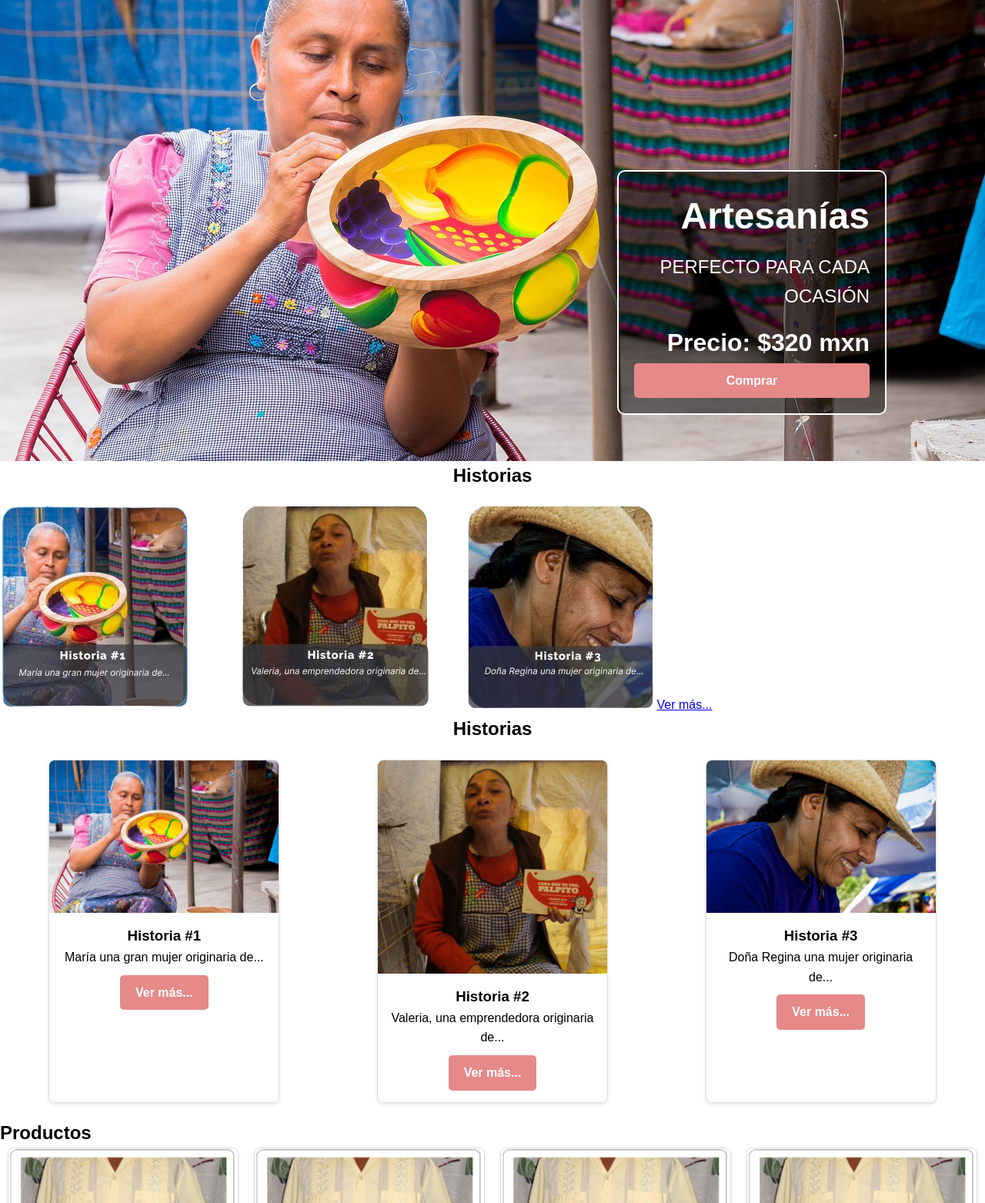
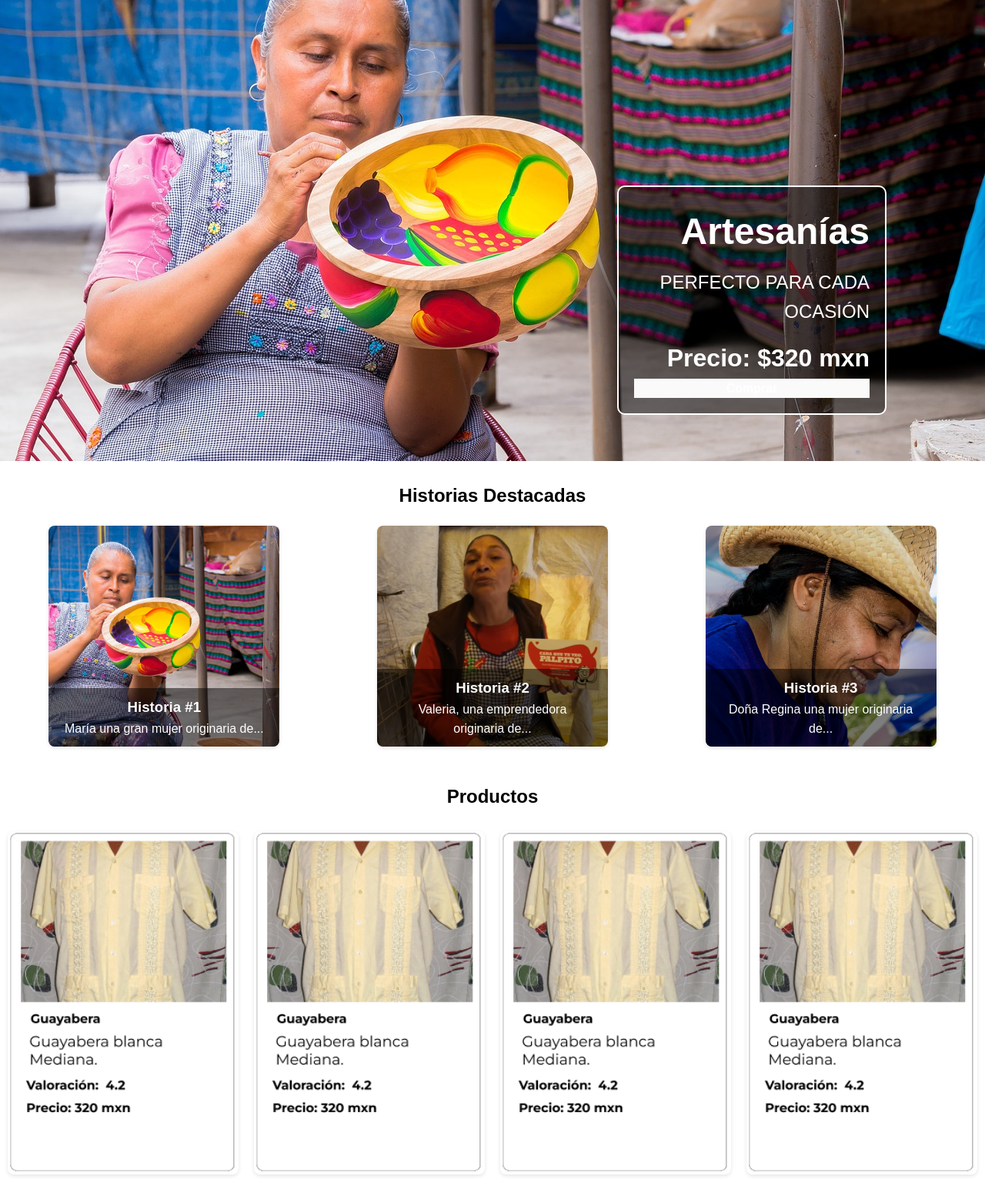
Before and after one commit to CarlosChan013/Mujer_Emprende, a PHP site: page / in a window 1280 px wide. Shown: the part 355-1918 px from the top of the page at 77% size. Run offline with PHP 8.4, Linux system fonts and the light colour scheme; some web fonts are replaced.

Commit message:
update idex

```diff
--- a/css/main.css
+++ b/css/main.css
@@ -44,15 +44,19 @@
 /* Botón de Compra */
 .boton-comprar {
     display: block;
-    background-color: #E68989;
+    background-color: #fafafa;
     color: #ffffff;
     text-align: center;
-    padding: 10px 20px;
+    padding: 0px 0px;
     border: none;
-    border-radius: 5px;
+    border-radius: 0px;
     cursor: pointer;
     text-decoration: none;
     font-weight: bold;
+}
+.productos{
+    text-align: center;
+    margin-bottom: 20px;
 }
 /* Estilos para la sección de historias */
 /* Estilos para la sección de historias */
@@ -60,6 +64,7 @@
     text-align: center;
     margin-bottom: 20px;
 }
+
 
 .card-container {
     display: flex;
@@ -70,7 +75,7 @@
 .card {
     width: 300px;
     margin-bottom: 20px;
-    border: 1px solid #ddd;
+    border: 1px solid #ffffff22;
     border-radius: 8px;
     overflow: hidden;
     box-shadow: 0 2px 5px rgba(0,0,0,0.1);
@@ -78,26 +83,26 @@
 
 .card img {
     width: 100%;
-    height: auto;
+    height: 50%;
     display: block;
 }
 
 .card-body {
-    padding: 15px;
+    padding: 0px;
     text-align: center;
 }
 
+
 .boton-ver-mas {
     display: inline-block;
-    margin-top: 10px;
+    margin-top: 0px;
     text-decoration: none;
-    background-color: #E68989;
+    background-color: #000000a1;
     color: white;
     padding: 10px 20px;
     border-radius: 5px;
     font-weight: bold;
 }
-
 /* Media queries para responsividad */
 @media (max-width: 768px) {
     .card-container {
@@ -114,3 +119,49 @@
         width: 90%;
     }
 }
+.historias-unicas h2 {
+  text-align: center;
+  margin-bottom: 20px;
+}
+
+.card-container-unicas {
+  display: flex;
+  justify-content: space-around;
+  flex-wrap: wrap;
+}
+
+.card-historia-1, .card-historia-2, .card-historia-3 {
+  position: relative;
+  width: 300px;
+  margin-bottom: 20px;
+  border-radius: 8px;
+  overflow: hidden;
+  box-shadow: 0 2px 5px rgba(0,0,0,0.1);
+}
+
+.card-historia-1 img, .card-historia-2 img, .card-historia-3 img {
+  width: 100%;
+  height: 100%;
+  object-fit: cover;
+}
+
+.card-body-unico {
+  position: absolute;
+  bottom: 0;
+  width: 100%;
+  background-color: rgba(0, 0, 0, 0.5);
+  color: white;
+  padding: 10px 20px;
+  text-align: center;
+}
+
+.boton-ver-mas-unico {
+  position: absolute;
+  right: 10px;
+  bottom: 10px;
+  background-color: #000;
+  color: #fff;
+  padding: 5px 10px;
+  text-decoration: none;
+  border-radius: 5px;
+}
--- a/index.html
+++ b/index.html
@@ -48,90 +48,89 @@
                 </div>
             </div>
         </section>
+<br>
 
+        <section class="historias-unicas">
+            <h2>Historias Destacadas</h2>
+            <div class="card-container-unicas">
+                <div class="card-historia-1">
+                    <img src="./Assets/Img/mujer emprende/inicio.jpg" alt="Historia 1">
 
-        <!-- historias -->
-        <section class="historias">
-            <!-- Usar etiquetas 'section' y 'h2' de forma semántica -->
-            <h2>Historias</h2>
-            <img src="./Assets/Img/Historias_inicio.png" alt="Historias" />
-            <a href="./Views/Public/Historias_exito.php" class="ver-mas">Ver más...</a>
-        </section>
-
-        <section class="historias">
-            <h2>Historias</h2>
-            <div class="card-container">
-                <div class="card">
-                    <img src="./Assets/Img/mujer emprende/inicio.jpg" alt="Historia 1">
-                    <div class="card-body">
+                    <a href="./Views/Public/Historias_exito.php" class=""><div class="card-body-unico">
                         <h3>Historia #1</h3>
                         <p>María una gran mujer originaria de...</p>
-                        <a href="./Views/Public/Historias_exito.php" class="boton-ver-mas">Ver más...</a>
+                    </div></a>
                 </div>
-                </div>
-                <div class="card">
+                <div class="card-historia-2">
                     <img src="./Assets/Img/mujer emprende/historias/tepito.png" alt="Historia 2">
-                    <div class="card-body">
+
+                    <a href="./Views/Public/Historias_exito.php" class=""><div class="card-body-unico">
                         <h3>Historia #2</h3>
                         <p>Valeria, una emprendedora originaria de...</p>
-                        <a href="./Views/Public/Historias_exito.php" class="boton-ver-mas">Ver más...</a>
+                    </div></a>
                 </div>
-                </div>
-                <div class="card">
+                <div class="card-historia-3">
                     <img src="./Assets/Img/mujer emprende/historias/pexels-terry-agar-7119599.jpg" alt="Historia 3">
-                    <div class="card-body">
+
+                    <a href="./Views/Public/Historias_exito.php" class="">
+                        <div class="card-body-unico">
                         <h3>Historia #3</h3>
                         <p>Doña Regina una mujer originaria de...</p>
-                        <a href="./Views/Public/Historias_exito.php" class="boton-ver-mas">Ver más...</a>
                     </div>
+                    </a>
                 </div>
             </div>
         </section>
+
+<br>
         <!-- productos  -->
         <section class="productos">
             <h2>Productos</h2>
+            <br>
             <div class="card-container">
                 <!-- Producto 1 -->
+                <!-- Producto 1 -->
                 <div class="card">
-                    <img src="./Assets/Img/Producto_guayabera.png" alt="Guayabera" />
-                    <div class="card-body">
-                        <h3>Guayabera</h3>
+                    <div class="card-body"><a href="./Views/Public/Mercado.php" class="boton-comprar"><img
+                                src="./Assets/Img/Producto_guayabera.png" alt="Guayabera" /> </a>
+                        <!--  <h3>Guayabera</h3>
                         <p>Guayabera blanca Mediana. Valoración: 4.2</p>
                         <p>Precio: 320 mxn</p>
-                        <a href="./Views/Public/Mercado.php" class="boton-comprar">Comprar</a>
+                        <a href="./Views/Public/Mercado.php" class="boton-comprar">Comprar</a> -->
                     </div>
                 </div>
                 <!-- Producto 2 -->
                 <!-- Producto 1 -->
+                <!-- Producto 1 -->
                 <div class="card">
-                    <img src="./Assets/Img/Producto_guayabera.png" alt="Guayabera" />
-                    <div class="card-body">
-                        <h3>Guayabera</h3>
+                    <div class="card-body"><a href="./Views/Public/Mercado.php" class="boton-comprar"><img
+                                src="./Assets/Img/Producto_guayabera.png" alt="Guayabera" /> </a>
+                        <!--  <h3>Guayabera</h3>
                     <p>Guayabera blanca Mediana. Valoración: 4.2</p>
                     <p>Precio: 320 mxn</p>
-                        <a href="./Views/Public/Mercado.php" class="boton-comprar">Comprar</a>
+                    <a href="./Views/Public/Mercado.php" class="boton-comprar">Comprar</a> -->
                     </div>
                 </div>
 
                 <!-- Producto 1 -->
                 <div class="card">
-                    <img src="./Assets/Img/Producto_guayabera.png" alt="Guayabera" />
-                    <div class="card-body">
-                        <h3>Guayabera</h3>
+                    <div class="card-body"><a href="./Views/Public/Mercado.php" class="boton-comprar"><img
+                                src="./Assets/Img/Producto_guayabera.png" alt="Guayabera" /> </a>
+                        <!--  <h3>Guayabera</h3>
                         <p>Guayabera blanca Mediana. Valoración: 4.2</p>
                         <p>Precio: 320 mxn</p>
-                        <a href="./Views/Public/Mercado.php" class="boton-comprar">Comprar</a>
+                        <a href="./Views/Public/Mercado.php" class="boton-comprar">Comprar</a> -->
                     </div>
                 </div>
 
                 <!-- Producto 1 -->
                 <div class="card">
-                    <img src="./Assets/Img/Producto_guayabera.png" alt="Guayabera" />
-                    <div class="card-body">
-                        <h3>Guayabera</h3>
+                    <div class="card-body"><a href="./Views/Public/Mercado.php" class="boton-comprar"><img
+                                src="./Assets/Img/Producto_guayabera.png" alt="Guayabera" /> </a>
+                        <!--  <h3>Guayabera</h3>
                         <p>Guayabera blanca Mediana. Valoración: 4.2</p>
                         <p>Precio: 320 mxn</p>
-                        <a href="./Views/Public/Mercado.php" class="boton-comprar">Comprar</a>
+                        <a href="./Views/Public/Mercado.php" class="boton-comprar">Comprar</a> -->
                     </div>
                 </div>
 
@@ -144,7 +143,12 @@
                 <img src="./Assets/Img/mujer emprende/portada.jpg" alt="Nosotros" class="nosotros-imagen" />
                 <div class="nosotros-texto">
                     <h2>Nosotros</h2>
-                    <p>"Mujer Emprende" es una plataforma online innovadora que impulsa el emprendimiento femenino. En busca de la equidad de género en los negocios, facilita a las usuarias compartir historias, evaluar productos y construir una red de apoyo. Diseñada para ser el recurso principal de mujeres empresarias, fomenta un ecosistema empresarial inclusivo y diverso. El diseño del sitio se enfoca en mejorar la experiencia del usuario, reflejando su misión de empoderamiento y crecimiento profesional femenino.</p>
+                    <p>"Mujer Emprende" es una plataforma online innovadora que impulsa el emprendimiento femenino. En
+                        busca de la equidad de género en los negocios, facilita a las usuarias compartir historias,
+                        evaluar productos y construir una red de apoyo. Diseñada para ser el recurso principal de
+                        mujeres empresarias, fomenta un ecosistema empresarial inclusivo y diverso. El diseño del sitio
+                        se enfoca en mejorar la experiencia del usuario, reflejando su misión de empoderamiento y
+                        crecimiento profesional femenino.</p>
                 </div>
             </div>
         </section>
```
Lines whose indentation alone changed are shown as unchanged.
